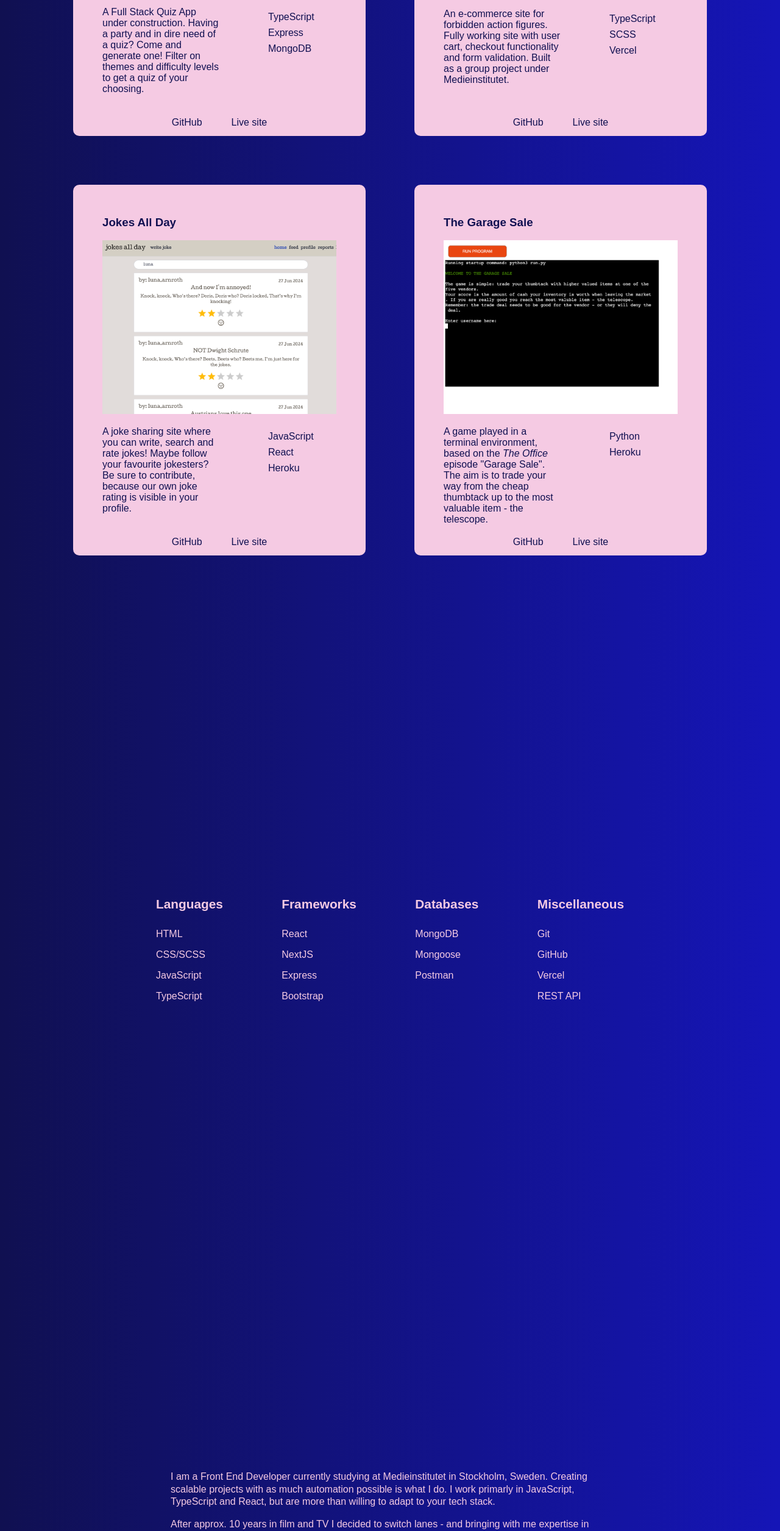
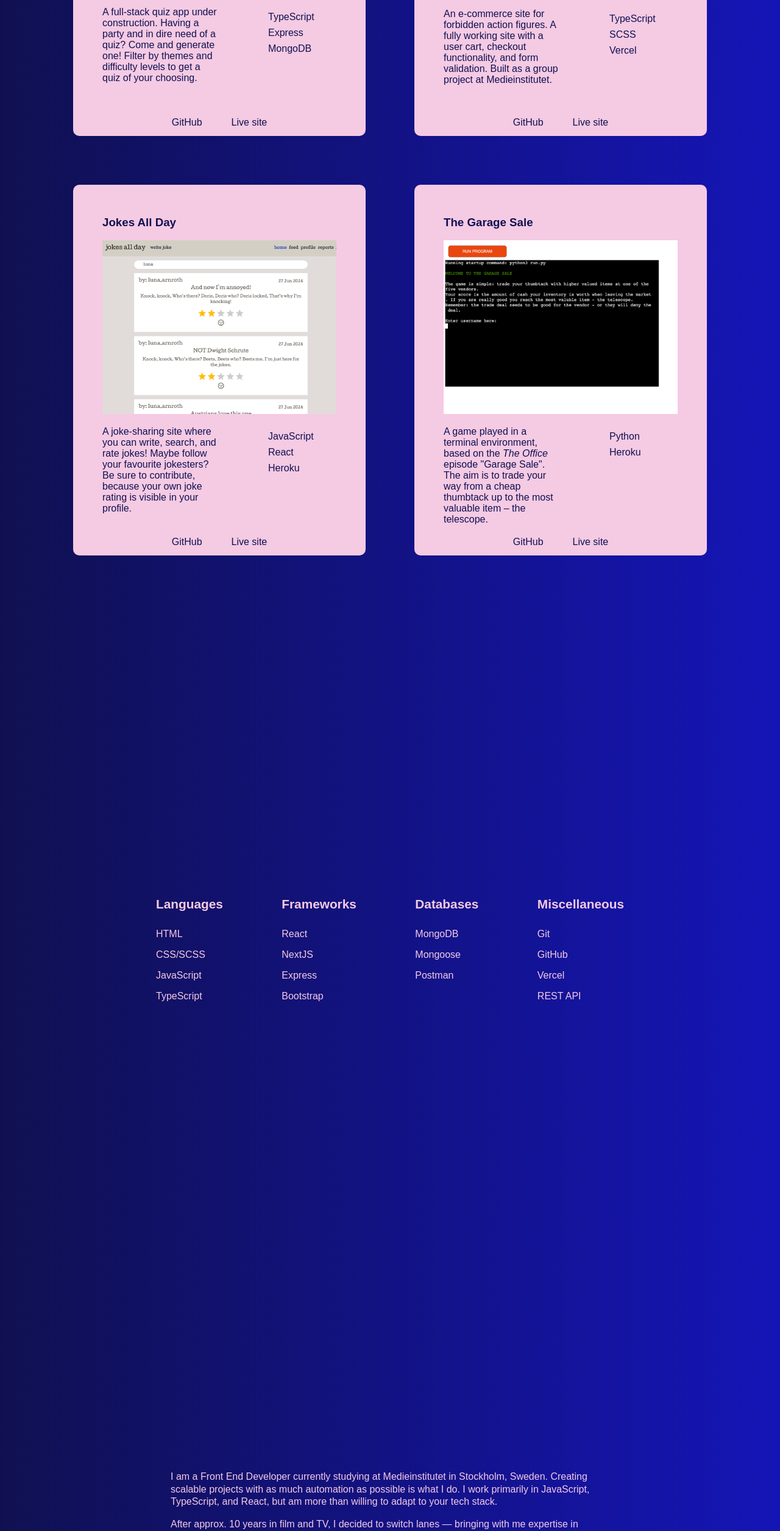
Before and after one commit to mikael-johnsson/portfolio_dev, a plain HTML site: page index.html in a window 1280 px wide. Shown: the part 1465-3976 px from the top of the page at 61% size. Drawn offline with Linux system fonts and the light colour scheme.

Commit message:
fix spelling errors

```diff
--- a/index.html
+++ b/index.html
@@ -79,8 +79,8 @@
 
               <div class="text-container">
                 <p class="project-text">
-                  A Full Stack Quiz App under construction. Having a party and
-                  in dire need of a quiz? Come and generate one! Filter on
+                  A full-stack quiz app under construction. Having a party and
+                  in dire need of a quiz? Come and generate one! Filter by
                   themes and difficulty levels to get a quiz of your choosing.
                 </p>
                 <ul class="tech-list">
@@ -118,9 +118,9 @@
 
               <div class="text-container">
                 <p class="project-text">
-                  An e-commerce site for forbidden action figures. Fully working
-                  site with user cart, checkout functionality and form
-                  validation. Built as a group project under Medieinstitutet.
+                  An e-commerce site for forbidden action figures. A fully
+                  working site with a user cart, checkout functionality, and
+                  form validation. Built as a group project at Medieinstitutet.
                 </p>
                 <ul class="tech-list">
                   <li>TypeScript</li>
@@ -159,9 +159,9 @@
 
               <div class="text-container">
                 <p class="project-text">
-                  A joke sharing site where you can write, search and rate
+                  A joke-sharing site where you can write, search, and rate
                   jokes! Maybe follow your favourite jokesters? Be sure to
-                  contribute, because our own joke rating is visible in your
+                  contribute, because your own joke rating is visible in your
                   profile.
                 </p>
                 <ul class="tech-list">
@@ -205,8 +205,8 @@
                 <p class="project-text">
                   A game played in a terminal environment, based on the
                   <em>The Office</em> episode "Garage Sale". The aim is to trade
-                  your way from the cheap thumbtack up to the most valuable item
-                  - the telescope.
+                  your way from a cheap thumbtack up to the most valuable item –
+                  the telescope.
                 </p>
                 <ul class="tech-list">
                   <li>Python</li>
@@ -271,16 +271,16 @@
           <p>
             I am a Front End Developer currently studying at Medieinstitutet in
             Stockholm, Sweden. Creating scalable projects with as much
-            automation possible is what I do. I work primarly in JavaScript,
-            TypeScript and React, but are more than willing to adapt to your
+            automation as possible is what I do. I work primarily in JavaScript,
+            TypeScript, and React, but am more than willing to adapt to your
             tech stack.
           </p>
           <p>
-            After approx. 10 years in film and TV I decided to switch lanes -
-            and bringing with me expertise in project management but also social
-            skills from years and years of working in small teams, often with
-            new people every week. My earlier work in post production gave me a
-            skillset to handle client requests and manage their expectations.
+            After approx. 10 years in film and TV, I decided to switch lanes —
+            bringing with me expertise in project management, as well as social
+            skills from years of working in small teams, often with new people
+            every week. My earlier work in post-production gave me the skillset
+            to handle client requests and manage their expectations.
           </p>
           <p>
             Need a hand with your project? Please find contact info down below.
```
Also changed, not shown: 5 other files.
